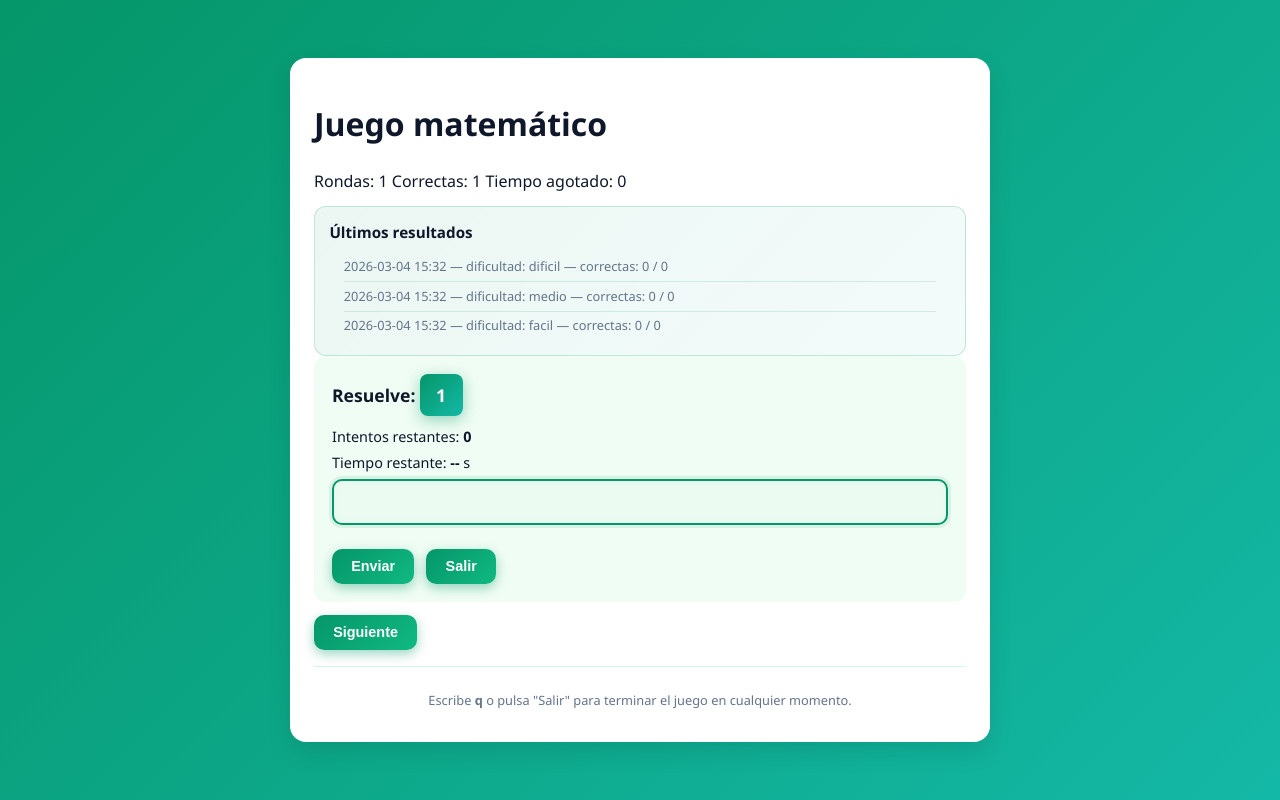
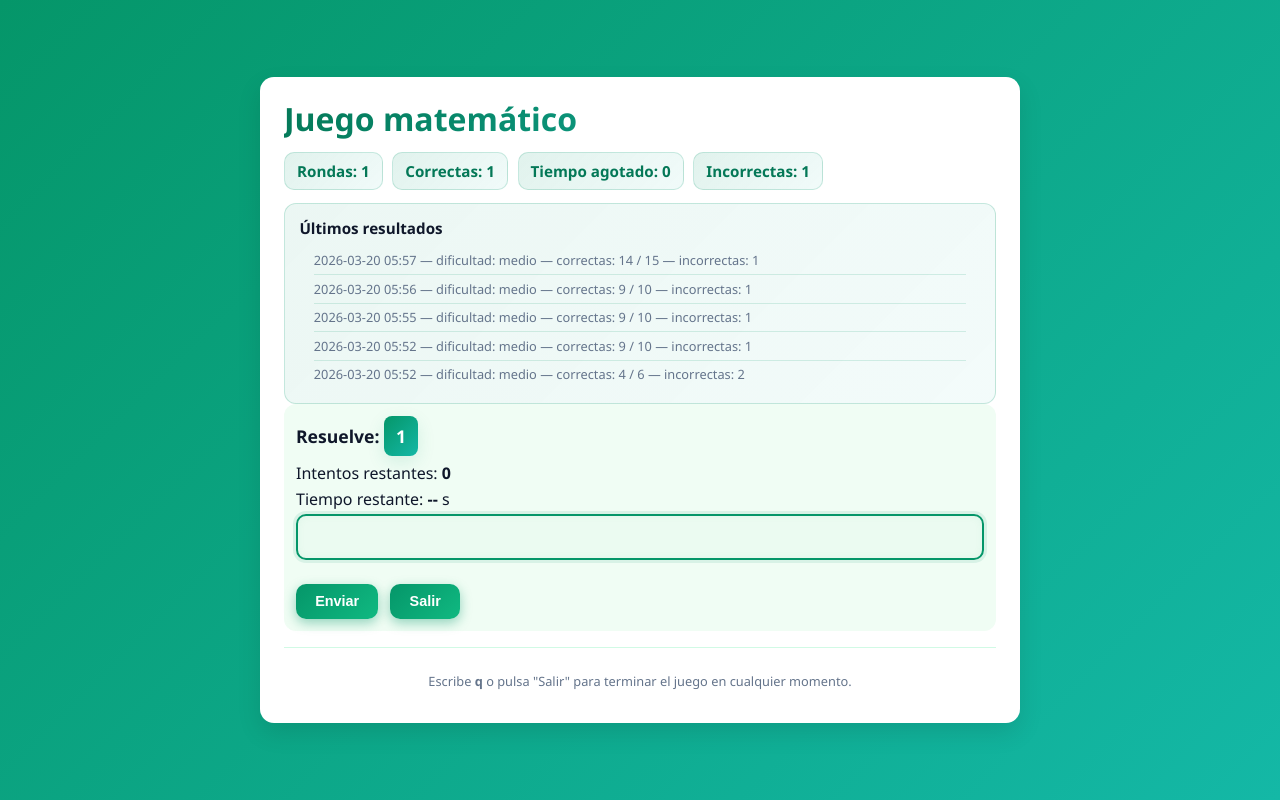
Before and after one commit to JORGELVASQUEZ/uso_personal_pruebas, a PHP site: page /game.php in a window 1280 px wide. Run offline with PHP 8.4, Linux system fonts and the light colour scheme; the visitor is signed in with stand-in values (Sample User, id 1).

Commit message:
actualizacion

```diff
--- a/prueba/game.css
+++ b/prueba/game.css
@@ -1,9 +1,8 @@
 /* ============================================
-   MATHEMATICAL GAME - ELEGANT DESIGN
-   Professional & Modern Styling
+   MATHEMATICAL GAME - CLEANED STYLES
    ============================================ */
 
-:root {
+:root{
   --primary: #059669;
   --primary-light: #10b981;
   --primary-dark: #047857;
@@ -16,130 +15,78 @@
   --border: #d1fae5;
   --text-dark: #0f172a;
   --text-gray: #64748b;
-  --shadow-sm: 0 1px 2px rgba(0, 0, 0, 0.05);
-  --shadow-md: 0 4px 6px rgba(0, 0, 0, 0.08);
-  --shadow-lg: 0 10px 25px rgba(0, 0, 0, 0.1);
-  --transition: all 0.3s cubic-bezier(0.4, 0, 0.2, 1);
+  --shadow-sm: 0 1px 2px rgba(0,0,0,0.05);
+  --shadow-md: 0 4px 6px rgba(0,0,0,0.08);
+  --shadow-lg: 0 10px 25px rgba(0,0,0,0.1);
+  --transition: all 0.25s ease;
 }
 
-* {
-  box-sizing: border-box;
+*{box-sizing:border-box}
+
+body{
+  font-family: 'Segoe UI', Roboto, 'Helvetica Neue', Arial, sans-serif;
+  margin:0; padding:0.75rem 0.5rem; min-height:100vh;
+  display:flex; align-items:center; justify-content:center;
+  background: linear-gradient(135deg,var(--primary) 0%,var(--accent) 100%);
+  color:var(--text-dark);
 }
 
-body {
-  font-family: 'Segoe UI', -apple-system, BlinkMacSystemFont, 'Helvetica Neue', sans-serif;
-  background: linear-gradient(135deg, #059669 0%, #14b8a6 100%);
-  color: var(--text-dark);
-  margin: 0;
-  padding: 0.75rem 0.5rem;
-  min-height: 100vh;
-  line-height: 1.5;
-  display: flex;
-  align-items: center;
-  justify-content: center;
+.container{
+  width:100%; max-width:760px; background:var(--bg-white);
+  padding:20px 24px; border-radius:14px; box-shadow:var(--shadow-lg);
 }
 
-.container {
-  max-width: 700px;
-  width: 100%;
-  margin: 0 auto;
-  background: var(--bg-white);
-  padding: 1.25rem 1.5rem;
-  border-radius: 16px;
-  box-shadow: var(--shadow-lg);
-  transition: var(--transition);
-  max-height: 95vh;
-  overflow-y: auto;
-}0.8rem 0;
-  color: var(--primary-dark);
-  font-size: 1.6
-  margin: 0 0 1.5rem 0;
-  color: var(--primary-dark);
-  font-size: 2rem;
-  font-weight: 700;
-  letter-spacing: -0.5px;
-  background: linear-gradient(135deg, #047857 0%, #14b8a6 100%);
-  -webkit-background-clip: text;
-  -webkit-text-fill-color: transparent;
-  background-clip: text;
-}
-0.6rem;
-  margin-bottom: 0.8rem;
-  flex-wrap: wrap;
+h1{
+  margin:0 0 12px 0; font-size:2rem; font-weight:700;
+  background:linear-gradient(135deg,var(--primary-dark),var(--accent));
+  -webkit-background-clip:text; background-clip:text; color:transparent;
 }
 
-.stats span {
-  background: linear-gradient(135deg, rgba(5, 150, 105, 0.15) 0%, rgba(20, 184, 166, 0.1) 100%);
-  border: 1px solid rgba(5, 150, 105, 0.3);
-  padding: 0.4rem 0.7rem;
-  border-radius: 10px;
-  font-size: 0.8lid rgba(5, 150, 105, 0.3);
-  padding: 0.6rem 1rem;
-  border-radius: 10px;
-  font-size: 0.95rem;
-  font-weight: 600;
-  color: var(--primary-dark);
-  transition: var(--transition);
-  display: flex;
-  align-items: center;
-  gap: 0.5rem;
+.stats{ display:flex; gap:0.6rem; flex-wrap:wrap; margin-bottom:10px }
+.stats span{
+  background:linear-gradient(135deg, rgba(5,150,105,0.12), rgba(20,184,166,0.06));
+  border:1px solid rgba(5,150,105,0.18); padding:8px 12px; border-radius:10px;
+  font-weight:600; color:var(--primary-dark); font-size:0.95rem;
 }
 
-.stats span:hover {
-  background: linear-gradient(135deg, rgba(5, 150, 105, 0.25) 0%, rgba(20, 184, 166, 0.15) 100%);
-  border-color: var(--primary);
+.question{ background:var(--bg-light); padding:12px; border-radius:12px; margin-bottom:12px }
+.question h2{ margin:0 0 6px 0; font-size:1.1rem }
+.question p{ margin:4px 0 }
+.question .expr{ display:inline-block; padding:8px 12px; border-radius:8px;
+  background:linear-gradient(135deg,var(--primary),var(--accent)); color:var(--bg-white);
+  font-weight:700; box-shadow:0 6px 18px rgba(5,150,105,0.12)
 }
 
-.question {
-  background: var(--bg-light);
-  padding: 1rem;
-  border-radius: 12px;
-  border: 2px solid transparent;
-  transition: var(--transition);
-  margin-bottom: 0.8rem;
-}
+/* Inputs & buttons */
+input[type=text], input[type=number], select{ padding:10px 12px; border-radius:10px; border:2px solid var(--border); width:100%; }
+button{ background:linear-gradient(135deg,var(--primary),var(--primary-light)); color:white; border:none; padding:10px 14px; border-radius:10px; cursor:pointer }
 
-.question h2 {
-  margin: 0 0 0.6rem 0;
-  font-size: 1.1rem;
-}
+/* Messages */
+.message{ color:var(--success); background:rgba(16,185,129,0.08); padding:8px; border-left:4px solid var(--success); border-radius:8px }
+.error{ color:var(--error); background:rgba(239,68,68,0.06); padding:8px; border-left:4px solid var(--error); border-radius:8px }
 
-.question p {
-  margin: 0.3rem 0;
-  font-size: 0.9rem;
-}
+/* Small utilities */
+.recent{ margin-top:12px; padding:12px; background:linear-gradient(135deg, rgba(5,150,105,0.06), rgba(20,184,166,0.03)); border-radius:10px }
+.recent li{ padding:6px 0; color:var(--text-gray); font-size:0.9rem }
 
-.question .expr {
-  background: linear-gradient(135deg, #059669 0%, #14b8a6 100%);
-  color: var(--bg-white);
-  padding: 0.5rem 1rem;
-  border-radius: 8px;
-  font-size: 1.1rem;
-  font-weight: 700;
-  letter-spacing: 0.5px;
-  display: inline-block;
-  box-shadow: 0 4px 15px rgba(5, 150, 105, 0.4);
-}
+/* Animations */
+.pulse{ animation:pulse 0.7s ease-in-out }
+@keyframes pulse{ 0%{box-shadow:0 0 0 0 rgba(5,150,105,0.6)} 50%{box-shadow:0 0 0 12px rgba(5,150,105,0)} 100%{box-shadow:0 0 0 0 rgba(5,150,105,0)} }
 
-/* ============================================
-   INPUT ANIMATIONS & EFFECTS
-   ============================================ */
+@keyframes shake{ 0%,100%{transform:translateX(0)} 10%,30%,50%,70%,90%{transform:translateX(-3px)} 20%,40%,60%,80%{transform:translateX(3px)} }
+.shake{ animation:shake 0.6s }
 
-input[type=number]::-webkit-outer-spin-button,
-input[type=number]::-webkit-inner-spin-button {
-  -webkit-appearance: none;
-  margin: 0;
-}
+/* Confetti */
+.confetti{ position:fixed; z-index:9999; width:10px; height:16px; border-radius:2px; pointer-events:none; animation:fall 2s linear forwards }
+@keyframes fall{ 0%{transform:translateY(-10vh) rotate(0deg); opacity:1} 100%{transform:translateY(110vh) rotate(360deg); opacity:0} }
 
-input[type=number] {
-  -moz-appearance: textfield;
-}6rem 0 0.3rem 0;
-  font-weight: 600;
-  color: var(--text-dark);
-  font-size: 0.9]:hover::-webkit-outer-spin-button,
-input[type=number]:hover::-webkit-inner-spin-button {
-  opacity: 0.7;
-}
+/* Server message styles */
+.server-message{ padding:8px 0; transition:all 0.25s }
+.server-message.correct{ color:var(--success); font-weight:700 }
+.server-message.wrong{ color:var(--error); font-weight:700 }
+
+/* Responsive */
+@media (max-width:640px){ .container{ padding:16px } h1{ font-size:1.4rem } .stats{ flex-direction:column } }
 
 label {
   display: block;
@@ -632,7 +579,7 @@ footer {
   .buttons {
     margin-top: 0.8rem;
   }
-    gap: 0.5rem;
+}
 
 /* ============================================
    INPUT VALUE VALIDATION & FEEDBACK
--- a/prueba/game.php
+++ b/prueba/game.php
@@ -7,8 +7,12 @@ function generate_problem($max = 20, $difficulty = 'medio') {
         $op = $ops[array_rand($ops)];
         $a = rand(0, max(5, intval($max/2)));
         $b = rand(0, max(5, intval($max/2)));
-        if ($op == '+') $answer = $a + $b; else { $a = max($a,$b); $answer = $a - $b; }
         $expr = "$a $op $b";
+        // Evaluar la expresión tal cual para permitir resultados negativos (p.ej. 9 - 13 = -4)
+        $safe = preg_replace('/[^0-9+\-\*\/\s]/', '', $expr);
+        $answer_val = 0;
+        try { $answer_val = @eval('return (' . $safe . ');'); } catch (Exception $e) { $answer_val = 0; }
+        $answer = intval($answer_val);
     } elseif ($difficulty === 'dificil') {
         if (rand(1,100) <= 50) {
             $ops = ['+', '-', '*', '/'];
@@ -30,7 +34,7 @@ function generate_problem($max = 20, $difficulty = 'medio') {
             $answer_val = 0;
             try { $answer_val = @eval('return (' . $safe . ');'); } catch (Exception $e) { $answer_val = 0; }
             $answer = intval($answer_val);
-        } else {
+            } else {
             $ops = ['*','/','+','-'];
             $op = $ops[array_rand($ops)];
             if ($op == '*') {
@@ -45,7 +49,11 @@ function generate_problem($max = 20, $difficulty = 'medio') {
             } else {
                 $a = rand(0, $max);
                 $b = rand(0, $max);
-                $answer = $op == '+' ? $a + $b : max($a,$b) - min($a,$b);
+                $expr = "$a $op $b";
+                $safe = preg_replace('/[^0-9+\-\*\/\s]/', '', $expr);
+                $answer_val = 0;
+                try { $answer_val = @eval('return (' . $safe . ');'); } catch (Exception $e) { $answer_val = 0; }
+                $answer = intval($answer_val);
             }
             $expr = "$a $op $b";
         }
@@ -59,9 +67,13 @@ function generate_problem($max = 20, $difficulty = 'medio') {
         } else {
             $a = rand(0, $max);
             $b = rand(0, $max);
-            $answer = $op == '+' ? $a + $b : max($a,$b) - min($a,$b);
+            $expr = "$a $op $b";
+            $safe = preg_replace('/[^0-9+\-\*\/\s]/', '', $expr);
+            $answer_val = 0;
+            try { $answer_val = @eval('return (' . $safe . ');'); } catch (Exception $e) { $answer_val = 0; }
+            $answer = intval($answer_val);
         }
-        $expr = "$a $op $b";
+        if (!isset($expr)) $expr = "$a $op $b";
     }
     return ['expr' => $expr, 'answer' => intval($answer)];
 }
@@ -70,6 +82,7 @@ if (!isset($_SESSION['rounds'])) {
     $_SESSION['rounds'] = 0;
     $_SESSION['correct'] = 0;
     $_SESSION['timed_out'] = 0;
+    $_SESSION['incorrect'] = 0;
 }
 
 $message = '';
@@ -126,6 +139,7 @@ if ($_SERVER['REQUEST_METHOD'] === 'POST' && isset($_POST['action']) && $_POST['
     $_SESSION['rounds'] = 0;
     $_SESSION['correct'] = 0;
     $_SESSION['timed_out'] = 0;
+    $_SESSION['incorrect'] = 0;
 
     $p = generate_problem($_SESSION['max_operand'], $_SESSION['difficulty']);
     $_SESSION['expr'] = $p['expr'];
@@ -146,25 +160,58 @@ if ($_SERVER['REQUEST_METHOD'] === 'POST' && isset($_POST['action']) && $_POST['
             $_SESSION['rounds']++;
             $_SESSION['timed_out']++;
             $message = 'Tiempo agotado. La respuesta correcta era: ' . $_SESSION['answer'];
-            unset($_SESSION['expr'], $_SESSION['answer'], $_SESSION['start_time']);
+
+            // Generar nueva pregunta automáticamente (el juego continúa hasta que el usuario pulse Salir)
+            // Contar los timeouts también como incorrectas
+            $_SESSION['incorrect'] = ($_SESSION['incorrect'] ?? 0) + 1;
+
+            $max = $_SESSION['max_operand'] ?? 20;
+            $p = generate_problem($max, $_SESSION['difficulty'] ?? 'medio');
+            $_SESSION['expr'] = $p['expr'];
+            $_SESSION['answer'] = $p['answer'];
+            $_SESSION['attempts_left'] = $_SESSION['attempts_limit'] ?? 2;
+            $_SESSION['start_time'] = time();
         } else {
-            $user = trim($_POST['user_answer'] ?? '');
-            if ($user === '') {
+            $userRaw = trim($_POST['user_answer'] ?? '');
+            if ($userRaw === '') {
                 $error = 'Introduce una respuesta.';
             } else {
-                if (is_numeric($user)) {
-                    $val = $user + 0;
+                // Normalizar guiones/minus unicode y espacios comunes del input
+                $userNorm = str_replace(array('−', '—', '–'), '-', $userRaw);
+                // Eliminar espacios entre signo y número (ej: '- 5' -> '-5')
+                $userNorm = preg_replace('/\s+/', '', $userNorm);
+                // Aceptar coma decimal como punto
+                $userNorm = str_replace(',', '.', $userNorm);
+
+                if (is_numeric($userNorm)) {
+                    // Forzar conversión numérica segura
+                    $val = $userNorm + 0;
                     if ($val == $_SESSION['answer']) {
                         $_SESSION['rounds']++;
                         $_SESSION['correct']++;
                         $message = '¡Correcto!';
-                        unset($_SESSION['expr'], $_SESSION['answer'], $_SESSION['start_time']);
+
+                        // Generar siguiente pregunta automáticamente
+                        $max = $_SESSION['max_operand'] ?? 20;
+                        $p = generate_problem($max, $_SESSION['difficulty'] ?? 'medio');
+                        $_SESSION['expr'] = $p['expr'];
+                        $_SESSION['answer'] = $p['answer'];
+                        $_SESSION['attempts_left'] = $_SESSION['attempts_limit'] ?? 2;
+                        $_SESSION['start_time'] = time();
                     } else {
                         $_SESSION['attempts_left'] = max(0, ($_SESSION['attempts_left'] ?? 1) - 1);
                         if (($_SESSION['attempts_left'] ?? 0) <= 0) {
                             $_SESSION['rounds']++;
+                            $_SESSION['incorrect'] = ($_SESSION['incorrect'] ?? 0) + 1;
                             $message = 'Incorrecto. Agotaste los intentos. La respuesta era: ' . $_SESSION['answer'];
-                            unset($_SESSION['expr'], $_SESSION['answer'], $_SESSION['start_time']);
+
+                            // Generar nueva pregunta automáticamente
+                            $max = $_SESSION['max_operand'] ?? 20;
+                            $p = generate_problem($max, $_SESSION['difficulty'] ?? 'medio');
+                            $_SESSION['expr'] = $p['expr'];
+                            $_SESSION['answer'] = $p['answer'];
+                            $_SESSION['attempts_left'] = $_SESSION['attempts_limit'] ?? 2;
+                            $_SESSION['start_time'] = time();
                         } else {
                             $error = 'Incorrecto. Te quedan ' . $_SESSION['attempts_left'] . ' intento(s).';
                         }
@@ -192,12 +239,16 @@ if ($_SERVER['REQUEST_METHOD'] === 'POST' && isset($_POST['action']) && $_POST['
         'rounds' => intval($_SESSION['rounds'] ?? 0),
         'correct' => intval($_SESSION['correct'] ?? 0),
         'timed_out' => intval($_SESSION['timed_out'] ?? 0),
+        'incorrect' => intval($_SESSION['incorrect'] ?? 0),
         'difficulty' => $_SESSION['difficulty'] ?? 'medio',
     ];
     save_score_record($record);
 
     unset($_SESSION['expr'], $_SESSION['answer'], $_SESSION['start_time'], $_SESSION['attempts_left'], $_SESSION['time_limit'], $_SESSION['attempts_limit']);
-    $message = 'Juego finalizado. Resultado guardado.';
+    $r = intval($_SESSION['rounds'] ?? 0);
+    $c = intval($_SESSION['correct'] ?? 0);
+    $i = intval($_SESSION['incorrect'] ?? 0);
+    $message = 'Juego finalizado. Rondas: ' . $r . ' — Correctas: ' . $c . ' — Incorrectas: ' . $i . '. Resultado guardado.';
 }
 
 $expr = $_SESSION['expr'] ?? null;
@@ -223,6 +274,7 @@ $recent_scores = load_recent_scores(5);
         <span>Rondas: <?php echo intval($_SESSION['rounds'] ?? 0); ?></span>
         <span>Correctas: <?php echo intval($_SESSION['correct'] ?? 0); ?></span>
         <span>Tiempo agotado: <?php echo intval($_SESSION['timed_out'] ?? 0); ?></span>
+        <span>Incorrectas: <?php echo intval($_SESSION['incorrect'] ?? 0); ?></span>
     </div>
 
     <?php if (!empty($recent_scores)): ?>
@@ -230,7 +282,7 @@ $recent_scores = load_recent_scores(5);
             <h3>Últimos resultados</h3>
             <ul>
                 <?php foreach($recent_scores as $r): ?>
-                    <li><?php echo date('Y-m-d H:i', $r['timestamp']); ?> — dificultad: <?php echo htmlspecialchars($r['difficulty']); ?> — correctas: <?php echo intval($r['correct']); ?> / <?php echo intval($r['rounds']); ?></li>
+                    <li><?php echo date('Y-m-d H:i', $r['timestamp']); ?> — dificultad: <?php echo htmlspecialchars($r['difficulty']); ?> — correctas: <?php echo intval($r['correct']); ?> / <?php echo intval($r['rounds']); ?> — incorrectas: <?php echo intval($r['incorrect'] ?? 0); ?></li>
                 <?php endforeach; ?>
             </ul>
         </div>
@@ -290,10 +342,6 @@ $recent_scores = load_recent_scores(5);
             </form>
 
         </div>
-        <form method="post">
-            <input type="hidden" name="action" value="next">
-            <button type="submit">Siguiente</button>
-        </form>
 
     <?php endif; ?>
 
@@ -403,6 +451,40 @@ if(serverMessage){
     else if(serverMessage.indexOf('Tiempo agotado') !== -1){ playTimeout(); animateWrong(); if(smEl) smEl.classList.add('wrong'); }
 }
 if(serverError){ const errEl = document.getElementById('serverError'); if(errEl) { errEl.classList.add('wrong'); } animateWrong(); playWrong(); }
+
+// Mostrar un overlay breve con el mensaje del servidor para dar pausa entre preguntas
+if (serverMessage) {
+    try {
+        const overlay = document.createElement('div');
+        overlay.id = 'pauseOverlay';
+        overlay.style.position = 'fixed';
+        overlay.style.left = '0';
+        overlay.style.top = '0';
+        overlay.style.width = '100%';
+        overlay.style.height = '100%';
+        overlay.style.display = 'flex';
+        overlay.style.alignItems = 'center';
+        overlay.style.justifyContent = 'center';
+        overlay.style.background = 'rgba(0,0,0,0.45)';
+        overlay.style.zIndex = '9999';
+        overlay.style.color = '#fff';
+        overlay.style.fontSize = '1.4rem';
+        overlay.style.textAlign = 'center';
+        overlay.style.padding = '1rem';
+        overlay.style.boxSizing = 'border-box';
+        overlay.innerText = serverMessage;
+        document.body.appendChild(overlay);
+    // Duración de la pausa (ms)
+    const PAUSE_MS = 1200;
+        setTimeout(() => {
+            overlay.remove();
+            const ans = document.getElementById('user_answer');
+            if (ans) { ans.focus(); }
+        }, PAUSE_MS);
+    } catch (e) {
+        // no-op
+    }
+}
 
 const nextBtn = document.querySelector('form input[value="next"] , form button');
 const nextFormBtn = document.querySelector('form[action] button');
```
Also changed, not shown: prueba/scores.json (+166 -0 lines).
